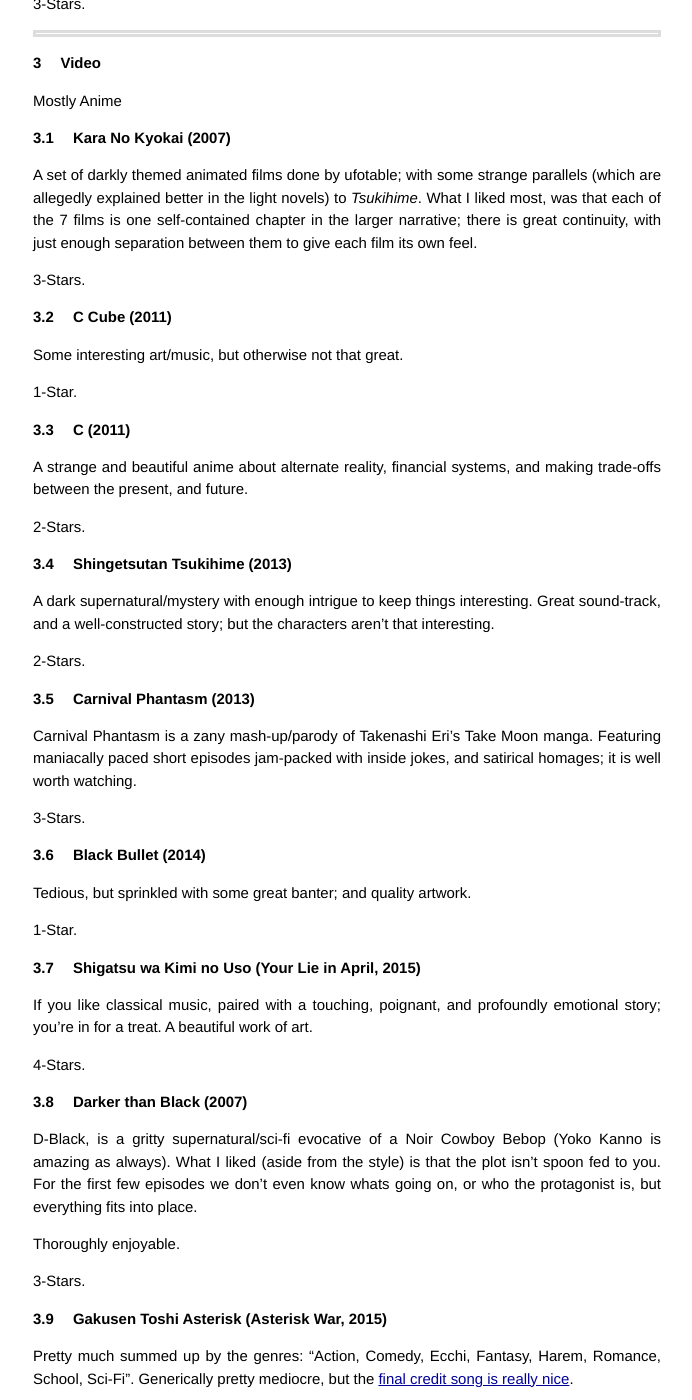
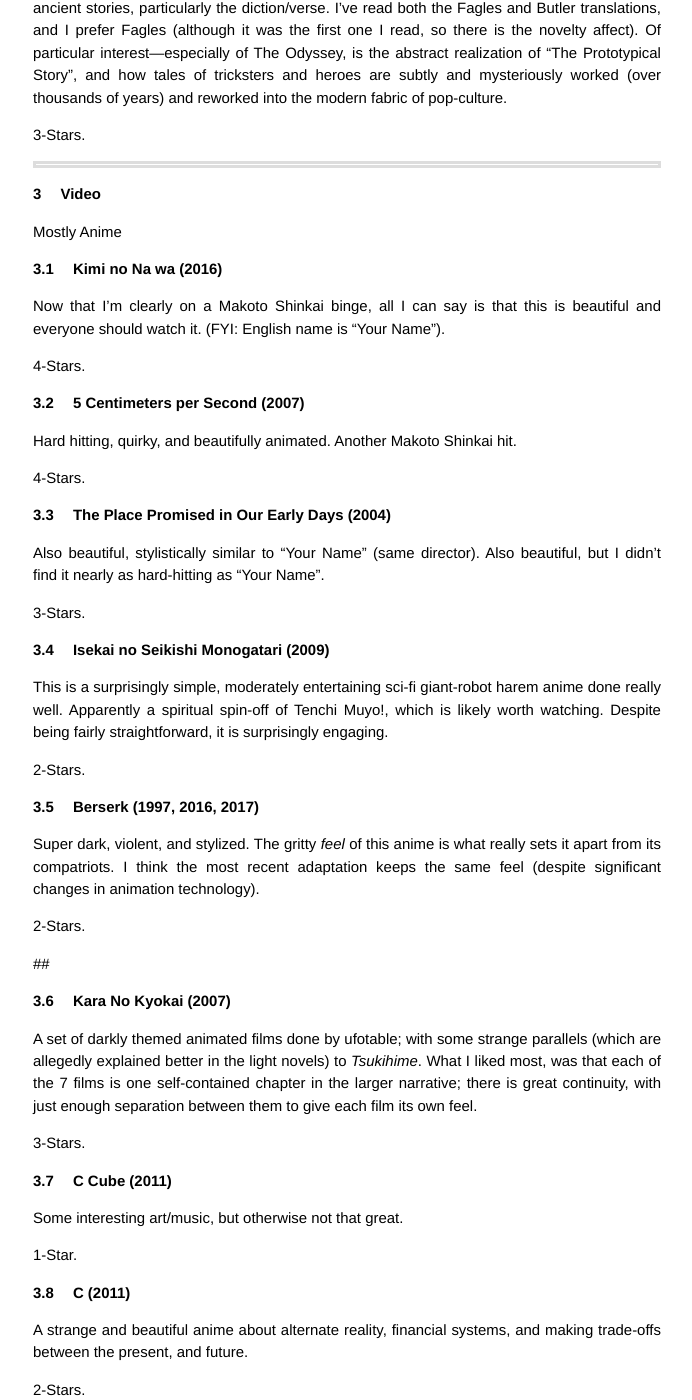
Before and after one commit to athuras/athuras.github.com, a Jekyll site: the page built from _posts/2014-08-06-Booklist.markdown, in a window 1280 px wide and 1400 px high, scrolled down 13748 px. Shown: the whole window, without its empty margins (293-985 px from the left). Built offline with Jekyll 4.4.1, drawn with Linux system fonts in a browser that asks for light colours; comment, search, counter and statistics services are not loaded; some of the changed text lies outside the part shown.

Commit message:
more anime fun

```diff
--- a/_posts/2014-08-06-Booklist.markdown
+++ b/_posts/2014-08-06-Booklist.markdown
@@ -405,6 +405,33 @@
 # Video
 Mostly Anime
 
+## Kimi no Na wa (2016)
+Now that I'm clearly on a Makoto Shinkai binge, all I can say is that this is beautiful and everyone should watch it. (FYI: English name is "Your Name").
+
+4-Stars.
+
+## 5 Centimeters per Second (2007)
+Hard hitting, quirky, and beautifully animated. Another Makoto Shinkai hit.
+
+4-Stars.
+
+## The Place Promised in Our Early Days  (2004)
+Also beautiful, stylistically similar to "Your Name" (same director). Also beautiful, but I didn't find it nearly as hard-hitting as "Your Name".
+
+3-Stars.
+
+## Isekai no Seikishi Monogatari (2009)
+This is a surprisingly simple, moderately entertaining sci-fi giant-robot harem anime done really well. Apparently a spiritual spin-off of Tenchi Muyo!, which is likely worth watching. Despite being fairly straightforward, it is surprisingly engaging.
+
+2-Stars.
+
+## Berserk (1997, 2016, 2017)
+Super dark, violent, and stylized. The gritty _feel_ of this anime is what really sets it apart from its compatriots. I think the most recent adaptation keeps the same feel (despite significant changes in animation technology).
+
+2-Stars.
+
+##
+
 ## Kara No Kyokai (2007)
 A set of darkly themed animated films done by ufotable; with some strange parallels (which are allegedly explained better in the light novels) to *Tsukihime*.
 What I liked most, was that each of the 7 films is one self-contained chapter in the larger narrative; there is great continuity, with just enough separation between them to give each film its own feel.
```
